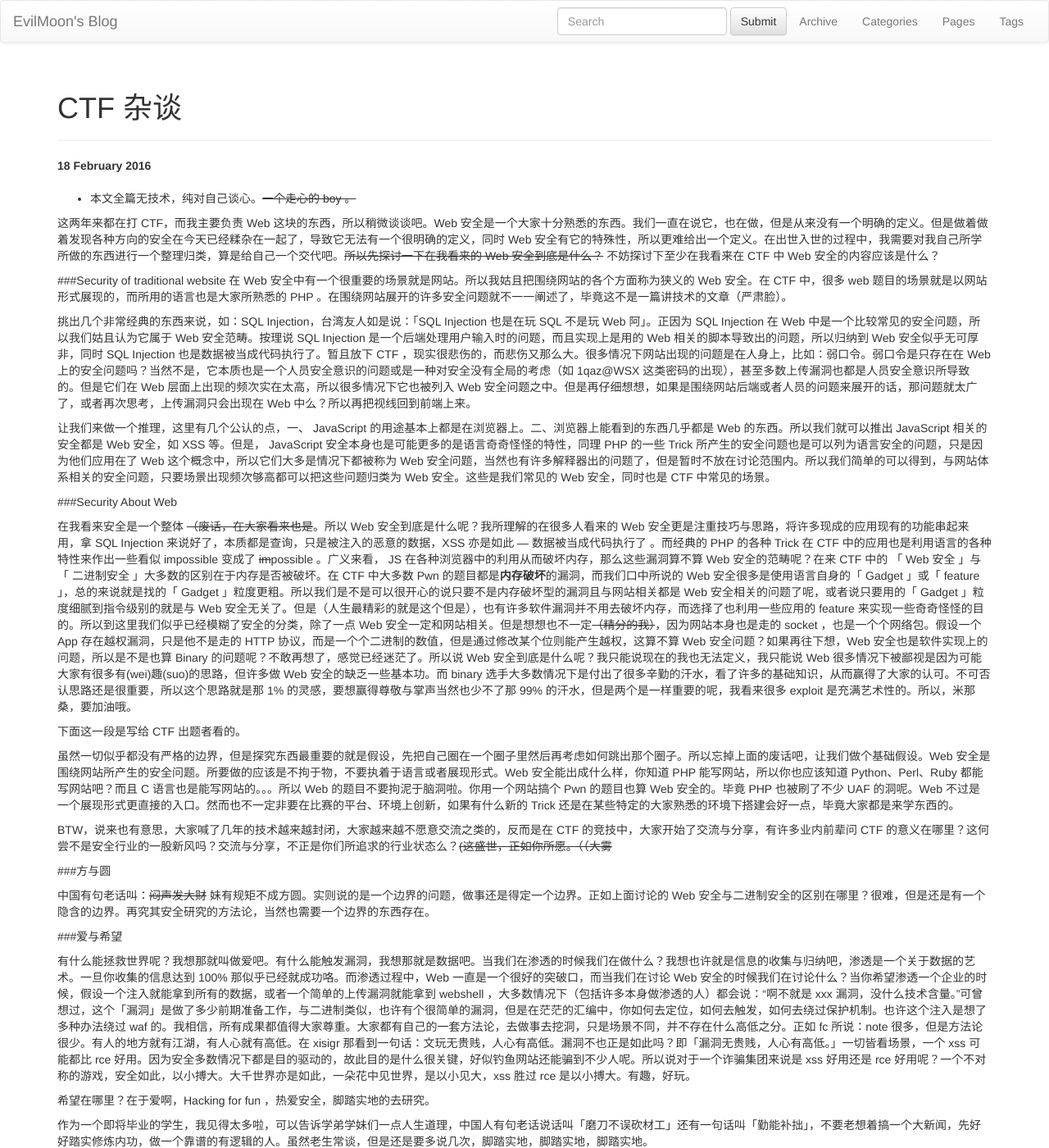
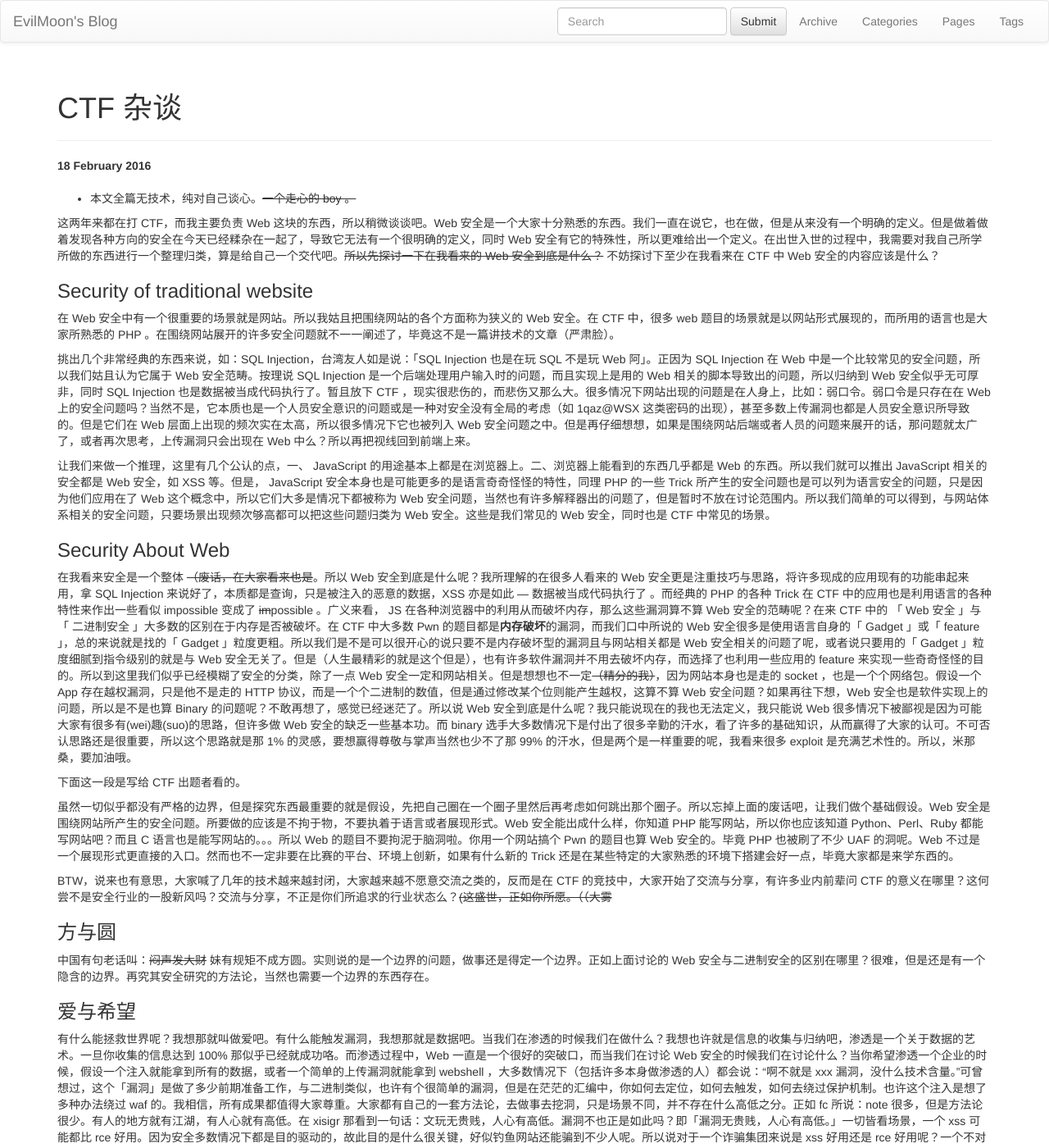
Before and after one commit to cutem/cutem.github.io, a Jekyll site: the page built from _posts/2016-02-18-ctf-za-tan.md, in a window 1280 px wide and 1400 px high. Shown: the whole window at 82% size. Built offline with Jekyll 4.4.1, drawn with Linux system fonts in a browser that asks for light colours; nearby versions of some CDN libraries; comment, search, counter and statistics services are not loaded; some of the changed text lies outside the part shown.

Commit message:
修改次标题bug

````diff
--- a/_config.yml
+++ b/_config.yml
@@ -18,6 +18,7 @@ paginate_path: "page:num"
 encoding: utf-8
 
 markdown: kramdown
+# markdown: redcarpet
 # The production_url is only used when full-domain names are needed
 # such as sitemap.txt
 # Most places will/should use BASE_PATH to make the urls
--- a/_posts/2016-02-18-ctf-za-tan.md
+++ b/_posts/2016-02-18-ctf-za-tan.md
@@ -14,14 +14,14 @@ tags:
 
 这两年来都在打 CTF，而我主要负责 Web 这块的东西，所以稍微谈谈吧。Web 安全是一个大家十分熟悉的东西。我们一直在说它，也在做，但是从来没有一个明确的定义。但是做着做着发现各种方向的安全在今天已经糅杂在一起了，导致它无法有一个很明确的定义，同时 Web 安全有它的特殊性，所以更难给出一个定义。在出世入世的过程中，我需要对我自己所学所做的东西进行一个整理归类，算是给自己一个交代吧。<del>所以先探讨一下在我看来的 Web 安全到底是什么？</del> 不妨探讨下至少在我看来在 CTF 中 Web 安全的内容应该是什么？
 
-###Security of traditional website
+<h3>Security of traditional website</h3>
 在 Web 安全中有一个很重要的场景就是网站。所以我姑且把围绕网站的各个方面称为狭义的 Web 安全。在 CTF 中，很多 web 题目的场景就是以网站形式展现的，而所用的语言也是大家所熟悉的 PHP 。在围绕网站展开的许多安全问题就不一一阐述了，毕竟这不是一篇讲技术的文章（严肃脸）。
 
 挑出几个非常经典的东西来说，如：SQL Injection，台湾友人如是说：「SQL Injection 也是在玩 SQL 不是玩 Web 阿」。正因为 SQL Injection 在 Web 中是一个比较常见的安全问题，所以我们姑且认为它属于 Web 安全范畴。按理说 SQL Injection 是一个后端处理用户输入时的问题，而且实现上是用的 Web 相关的脚本导致出的问题，所以归纳到 Web 安全似乎无可厚非，同时 SQL Injection 也是数据被当成代码执行了。暂且放下 CTF ，现实很悲伤的，而悲伤又那么大。很多情况下网站出现的问题是在人身上，比如：弱口令。弱口令是只存在在 Web 上的安全问题吗？当然不是，它本质也是一个人员安全意识的问题或是一种对安全没有全局的考虑（如 1qaz@WSX 这类密码的出现），甚至多数上传漏洞也都是人员安全意识所导致的。但是它们在 Web 层面上出现的频次实在太高，所以很多情况下它也被列入 Web 安全问题之中。但是再仔细想想，如果是围绕网站后端或者人员的问题来展开的话，那问题就太广了，或者再次思考，上传漏洞只会出现在 Web 中么？所以再把视线回到前端上来。
 
 让我们来做一个推理，这里有几个公认的点，一、 JavaScript 的用途基本上都是在浏览器上。二、浏览器上能看到的东西几乎都是 Web 的东西。所以我们就可以推出 JavaScript 相关的安全都是 Web 安全，如 XSS 等。但是， JavaScript 安全本身也是可能更多的是语言奇奇怪怪的特性，同理 PHP 的一些 Trick 所产生的安全问题也是可以列为语言安全的问题，只是因为他们应用在了 Web 这个概念中，所以它们大多是情况下都被称为 Web 安全问题，当然也有许多解释器出的问题了，但是暂时不放在讨论范围内。所以我们简单的可以得到，与网站体系相关的安全问题，只要场景出现频次够高都可以把这些问题归类为 Web 安全。这些是我们常见的 Web 安全，同时也是 CTF 中常见的场景。
 
-###Security About Web
+<h3>Security About Web</h3>
 
 在我看来安全是一个整体 <del>（废话，在大家看来也是</del>。所以 Web 安全到底是什么呢？我所理解的在很多人看来的 Web 安全更是注重技巧与思路，将许多现成的应用现有的功能串起来用，拿 SQL Injection 来说好了，本质都是查询，只是被注入的恶意的数据，XSS 亦是如此 --- 数据被当成代码执行了 。而经典的 PHP 的各种 Trick 在 CTF 中的应用也是利用语言的各种特性来作出一些看似 impossible 变成了 <del>im</del>possible 。广义来看， JS 在各种浏览器中的利用从而破坏内存，那么这些漏洞算不算 Web 安全的范畴呢？在来 CTF 中的 「 Web 安全 」与 「 二进制安全 」大多数的区别在于内存是否被破坏。在 CTF 中大多数 Pwn 的题目都是<b>内存破坏</b>的漏洞，而我们口中所说的 Web 安全很多是使用语言自身的「 Gadget 」或「 feature 」，总的来说就是找的「 Gadget 」粒度更粗。所以我们是不是可以很开心的说只要不是内存破坏型的漏洞且与网站相关都是 Web 安全相关的问题了呢，或者说只要用的「 Gadget 」粒度细腻到指令级别的就是与 Web 安全无关了。但是（人生最精彩的就是这个但是），也有许多软件漏洞并不用去破坏内存，而选择了也利用一些应用的 feature 来实现一些奇奇怪怪的目的。所以到这里我们似乎已经模糊了安全的分类，除了一点 Web 安全一定和网站相关。但是想想也不一定<del>（精分的我）</del>，因为网站本身也是走的 socket ，也是一个个网络包。假设一个 App 存在越权漏洞，只是他不是走的 HTTP 协议，而是一个个二进制的数值，但是通过修改某个位则能产生越权，这算不算 Web 安全问题？如果再往下想，Web 安全也是软件实现上的问题，所以是不是也算 Binary 的问题呢？不敢再想了，感觉已经迷茫了。所以说 Web 安全到底是什么呢？我只能说现在的我也无法定义，我只能说 Web 很多情况下被鄙视是因为可能大家有很多有(wei)趣(suo)的思路，但许多做 Web 安全的缺乏一些基本功。而 binary 选手大多数情况下是付出了很多辛勤的汗水，看了许多的基础知识，从而赢得了大家的认可。不可否认思路还是很重要，所以这个思路就是那 1% 的灵感，要想赢得尊敬与掌声当然也少不了那 99% 的汗水，但是两个是一样重要的呢，我看来很多 exploit 是充满艺术性的。所以，米那桑，要加油哦。
 
@@ -31,11 +31,11 @@ tags:
 
 BTW，说来也有意思，大家喊了几年的技术越来越封闭，大家越来越不愿意交流之类的，反而是在 CTF 的竞技中，大家开始了交流与分享，有许多业内前辈问 CTF 的意义在哪里？这何尝不是安全行业的一股新风吗？交流与分享，不正是你们所追求的行业状态么？<del>(这盛世，正如你所愿。（（大雾</del>
 
-###方与圆
+<h3>方与圆</h3>
 
 中国有句老话叫：<del>闷声发大财</del> 妹有规矩不成方圆。实则说的是一个边界的问题，做事还是得定一个边界。正如上面讨论的 Web 安全与二进制安全的区别在哪里？很难，但是还是有一个隐含的边界。再究其安全研究的方法论，当然也需要一个边界的东西存在。
 
-###爱与希望
+<h3>爱与希望</h3>
 
 有什么能拯救世界呢？我想那就叫做爱吧。有什么能触发漏洞，我想那就是数据吧。当我们在渗透的时候我们在做什么？我想也许就是信息的收集与归纳吧，渗透是一个关于数据的艺术。一旦你收集的信息达到 100% 那似乎已经就成功咯。而渗透过程中，Web 一直是一个很好的突破口，而当我们在讨论 Web 安全的时候我们在讨论什么？当你希望渗透一个企业的时候，假设一个注入就能拿到所有的数据，或者一个简单的上传漏洞就能拿到 webshell ，大多数情况下（包括许多本身做渗透的人）都会说：“啊不就是 xxx 漏洞，没什么技术含量。”可曾想过，这个「漏洞」是做了多少前期准备工作，与二进制类似，也许有个很简单的漏洞，但是在茫茫的汇编中，你如何去定位，如何去触发，如何去绕过保护机制。也许这个注入是想了多种办法绕过 waf 的。我相信，所有成果都值得大家尊重。大家都有自己的一套方法论，去做事去挖洞，只是场景不同，并不存在什么高低之分。正如 fc 所说：note 很多，但是方法论很少。有人的地方就有江湖，有人心就有高低。在 xisigr 那看到一句话：文玩无贵贱，人心有高低。漏洞不也正是如此吗？即「漏洞无贵贱，人心有高低。」一切皆看场景，一个 xss 可能都比 rce 好用。因为安全多数情况下都是目的驱动的，故此目的是什么很关键，好似钓鱼网站还能骗到不少人呢。所以说对于一个诈骗集团来说是 xss 好用还是 rce 好用呢？一个不对称的游戏，安全如此，以小搏大。大千世界亦是如此，一朵花中见世界，是以小见大，xss 胜过 rce 是以小搏大。有趣，好玩。
 
@@ -43,10 +43,10 @@ BTW，说来也有意思，大家喊了几年的技术越来越封闭，大家
 
 作为一个即将毕业的学生，我见得太多啦，可以告诉学弟学妹们一点人生道理，中国人有句老话说话叫「磨刀不误砍材工」还有一句话叫「勤能补拙」，不要老想着搞一个大新闻，先好好踏实修炼内功，做一个靠谱的有逻辑的人。虽然老生常谈，但是还是要多说几次，脚踏实地，脚踏实地，脚踏实地。
 
-###方法于做事
+<h3>方法于做事</h3>
 
 做事都要有逻辑，这是当然。挖洞也要有逻辑（并不），挖洞的过程中经常会出现一些很诡异的现象，虽然也是存在的比较深的逻辑的，但是从现象来看分明就是玄学嘛。虽然如此，也不要忘记了要多调漏洞，学习新的姿势。四哥说：```看别人的分析时，有条件了最好实操一遍，收获会明显不同。有些初学者喜欢看，觉得跟着做没意义，不然。``` 我深以为然。
 
-###Be happy
+<h3>Be happy</h3>
 
 做自己喜欢的研究，一切研究都是有意义的，你不知道在哪天就会用上了。多积累漏洞，勿洞小而不挖。毕竟还是那句「漏洞无贵贱，人心有高低。」
````
Also changed, not shown: index.md (+1 -0 lines), 3 other files.
